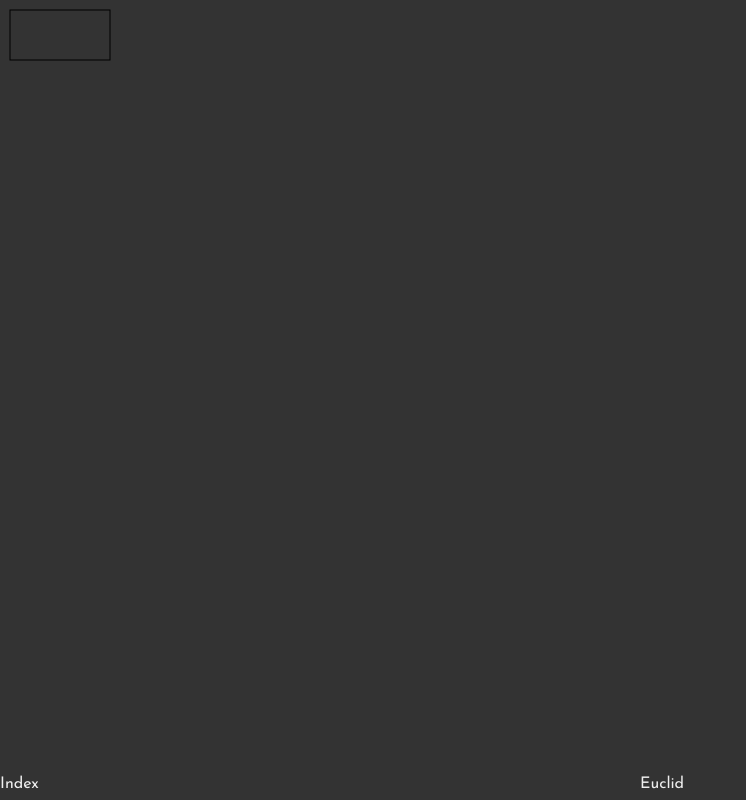
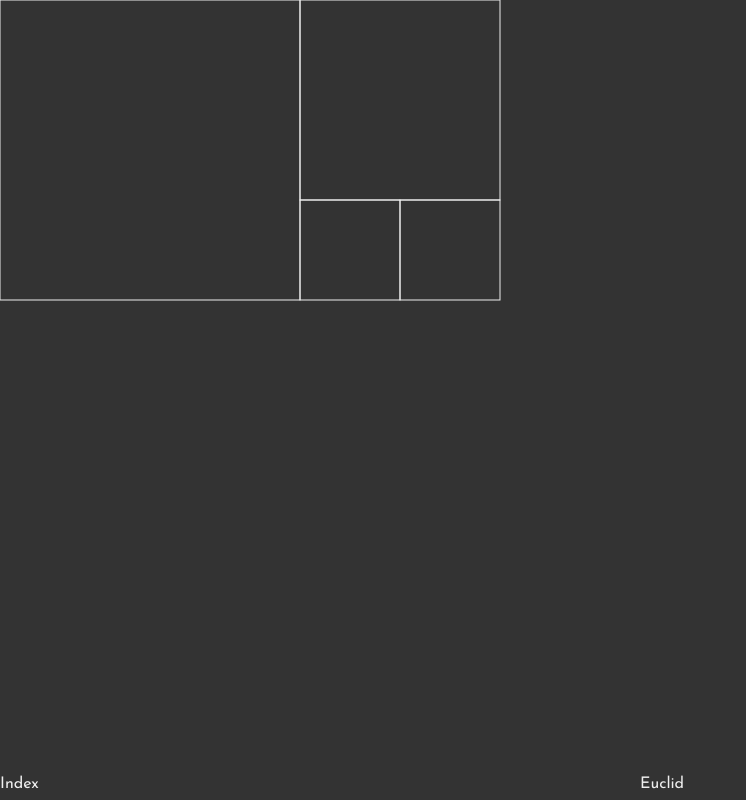
Before and after one commit to kirisaki/generative, a React app: page /euclid in a window 1280 px wide. Shown: the whole page, without its empty margins (0-746 px from the left). Built offline with nearby package versions, Linux system fonts and the light colour scheme.

Commit message:
feat: Euclid

```diff
--- a/src/components/Euclid.tsx
+++ b/src/components/Euclid.tsx
@@ -15,12 +15,37 @@ export const Euclid: React.FC = () => {
   const [state, setState] = useState(null)
   const [rects, setRects] = useState<Rect>([])
   useEffect(() => {
-    setRects([{x: 10, y:10, w:100, h:50}])
+    const scale = 50
+    const numA = 10 * scale
+    const numB = 6 * scale
+    let w = numB
+    let x = 0
+    let y = 0
+    let i =0
+    let results = []
+
+    while(w > 0){
+      i++
+      if(i % 2 == 1){
+        while(x + w <= numA){
+          results.push({x, y, w, h: w})
+          x += w
+        }
+        w = numA - x
+      }else{
+        while(y + w <= numB){
+          results.push({x, y, w, h: w})
+          y += w
+        }
+        w = numB - y
+      }
+    }
+    setRects(results)
   },[])
   return(
     <SvgCanvas callback={setState}>
       {rects.map((r, i) =>
-        <rect key = {i} x={r.x} y={r.y} width={r.w} height={r.h} stroke="black" strokeWidth="1" fill="none" />
+        <rect key = {i} x={r.x} y={r.y} width={r.w} height={r.h} stroke="#eee" strokeWidth="1" fill="none" />
       )}
     </SvgCanvas>
   )
```
Also changed, not shown: 1 other file (tests, documents, lock files or other folders).
